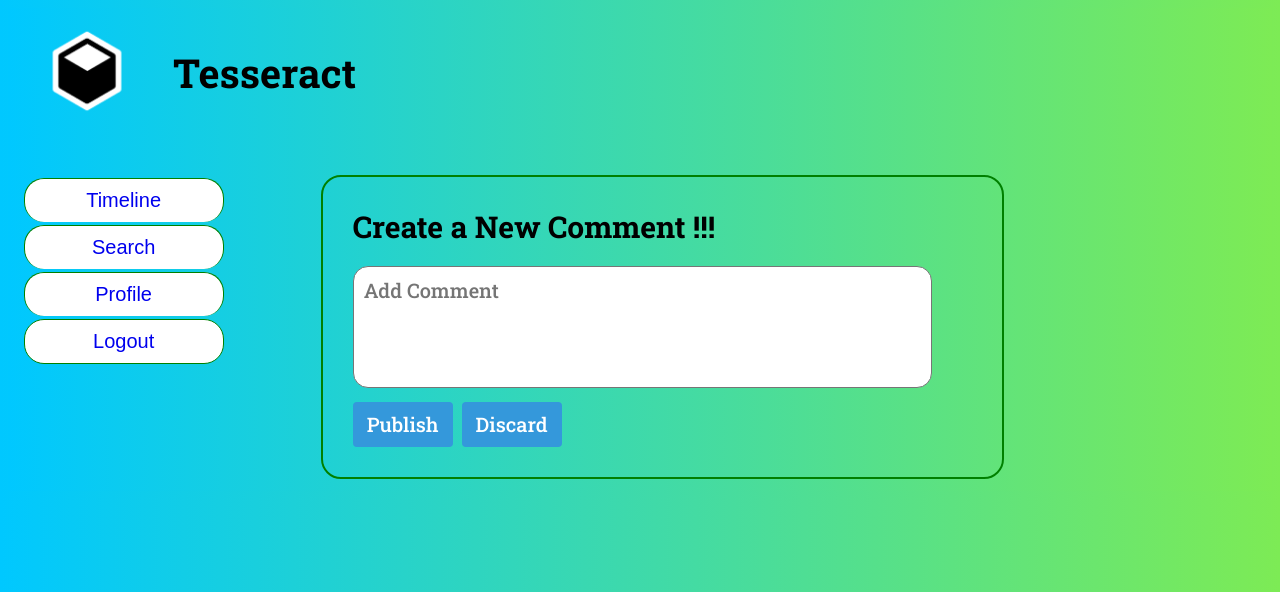
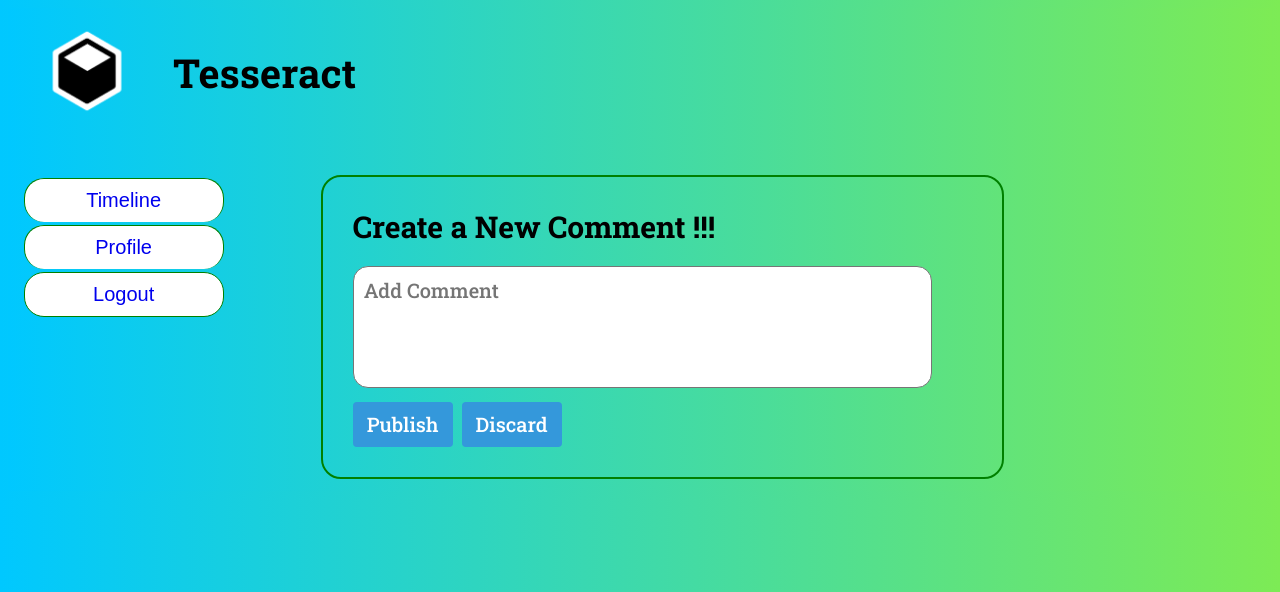
Before and after one commit to CodingLife1024/FlaskPractice, a Flask app: page /comments/1/1/new in a window 1280 px wide. Shown: the top 592 px of the page. Run offline with Flask 3, Linux system fonts and the light colour scheme; data comes from the database, SQL or seed files in the repository; both versions use the stored data as it was after the commit.

Commit message:
awyegvteq8yf3yevfyevofyuv oeur vqyrof yevyevoryg

```diff
--- a/templates/addComments.html
+++ b/templates/addComments.html
@@ -22,7 +22,6 @@
                 <div class="btn-group">
 
                     <button><a style="text-decoration: none" href="{{ url_for('timeline', user_id = user['user_id']) }}"><span>Timeline</span></a></button>
-                    <button><a style="text-decoration: none" href="{{ url_for('search', user_id = user['user_id']) }}"><span>Search</span></a></button>
                     <button><a style="text-decoration: none" href="{{ url_for('profile', user_id = user['user_id']) }}"><span>Profile</span></a></button>
                     <button><a style="text-decoration: none" href="{{ url_for('login') }}"><span>Logout</span></a></button>
                 </div>
```
Also changed, not shown: database.db.
